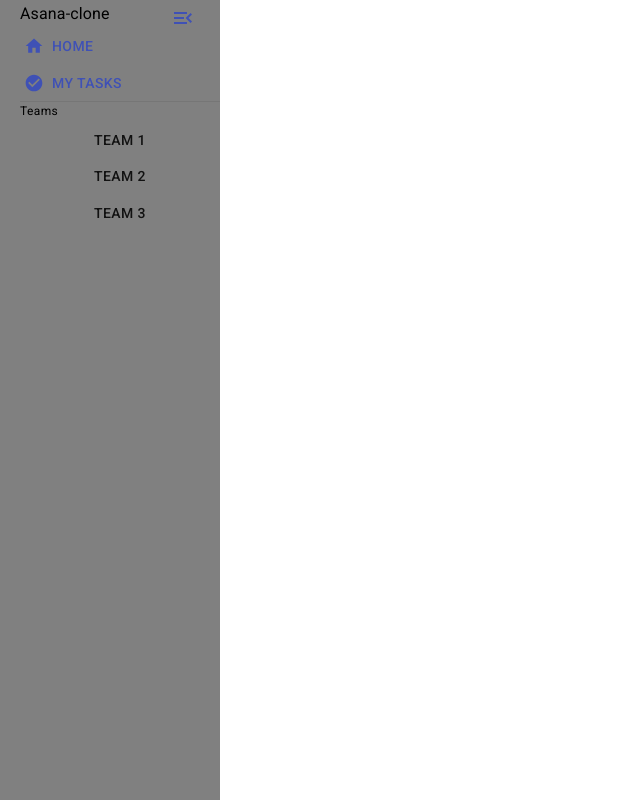
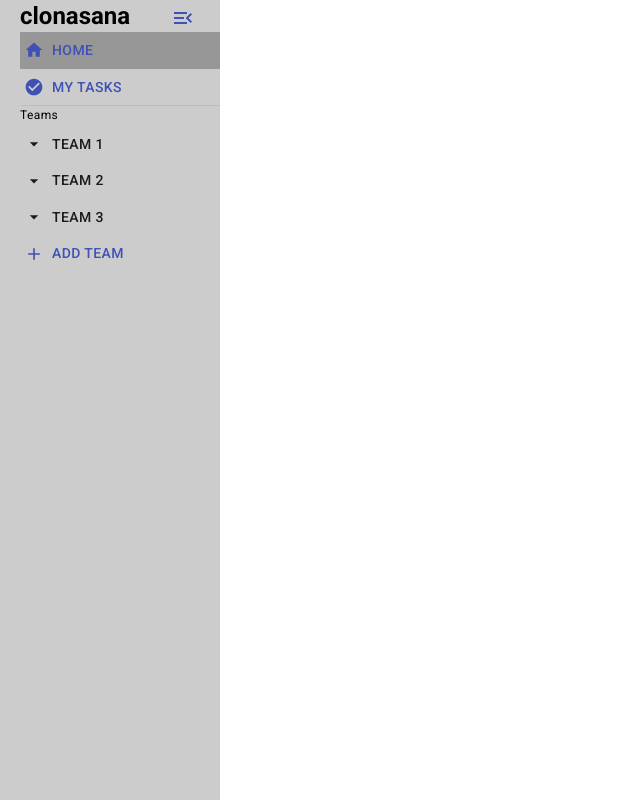
Before and after one commit to YipAnthony/AsanaClone, a React (Create React App) app: page / in a window 1280 px wide. Shown: the whole page, without its empty margins (0-640 px from the left). Built offline with nearby package versions, Linux system fonts and the light colour scheme.

Commit message:
Add sidebar selection highlights + tests

```diff
--- a/src/components/sidebar/Sidebar.css
+++ b/src/components/sidebar/Sidebar.css
@@ -2,7 +2,7 @@
     display: flex;
     flex-direction: column;
     width: 200px;
-    background-color: grey;
+    background-color: rgba(128, 128, 128, 0.404);
     padding-left: 20px;
     height: 100vh;
 }
@@ -24,3 +24,7 @@
 .sidebar .sidebarButtons {
     align-self: start;
 }
+
+.sidebarSelected {
+    background-color: rgba(128, 128, 128, 0.692);;
+}
--- a/src/components/sidebar/Sidebar.js
+++ b/src/components/sidebar/Sidebar.js
@@ -8,25 +8,37 @@ import CheckIcon from '@material-ui/icons/CheckCircle'
 import Divider from '@material-ui/core/Divider';
 import Typography from '@material-ui/core/Typography'
 import ToggleIcon from '@material-ui/icons/MenuOpen';
-
+import ArrowDropDownIcon from '@material-ui/icons/ArrowDropDown';
+import AddIcon from '@material-ui/icons/Add';
 
 export default function Sidebar(props) {
 
     const { assignedTeams } = props
 
+    const [ sidebarSelection, setSidebarSelection ] = useState("Home")
+
+    const handleClick = (e) => {
+        const selection = e.target.innerHTML
+        console.log(selection)
+        setSidebarSelection(selection)
+    }
+
     return (
         <div className="sidebar">
             <span className="sidebarRow d-flex">
-                <Typography className="sidebarLogo" variant="subtitle1">Asana-clone</Typography>
+                <Typography className="sidebarLogo" variant="h5"><strong>clonasana</strong></Typography>
                 <Button
                     className="sidebarToggleIcon sidebarButtons"
                     color="primary"
                 >{<ToggleIcon />}</Button>
             </span>
 
-            <Button className="sidebarHomeButton sidebarButtons" color="primary" startIcon={<HomeIcon />}>Home</Button>
-            <Button className="sidebarMyTasksButton sidebarButtons" color="primary" startIcon={<CheckIcon />}>My Tasks</Button>
-
+            <span className={sidebarSelection === "Home" ? "sidebarSelected homeSelected": null} data-test="homeSelected">
+                <Button className="sidebarHomeButton sidebarButtons" onClick={() => setSidebarSelection("Home")} color="primary" startIcon={<HomeIcon />}>Home</Button>
+            </span>
+            <span className={sidebarSelection === "My Tasks" ? "sidebarSelected myTasksSelected": null}>
+                <Button className="sidebarMyTasksButton sidebarButtons" onClick={() => setSidebarSelection("My Tasks")} color="primary" startIcon={<CheckIcon />}>My Tasks</Button>
+            </span>
             <Divider light />
 
             <Typography variant="caption">Teams</Typography>
@@ -34,11 +46,24 @@ export default function Sidebar(props) {
             {assignedTeams.length > 0 && (
                 <>
                     {assignedTeams.map(team => {
-                            return <Button key={team['name']}> {team['name']} </Button>
+                            const { name } = team
+                            return (
+                                <span key={name} className={sidebarSelection === name ? `sidebarSelected ${name}Selected`: null}>
+                                    <Button
+                                        startIcon={<ArrowDropDownIcon />}
+                                        className="sidebarButtons"
+                                        onClick={() => setSidebarSelection(name)}
+                                    >
+                                        {name}
+                                    </Button>
+                                </span>
+                            )
                     })}
                 </>
             )}
-
+            <span className={sidebarSelection === "Add Team" ? "sidebarSelected": null}>
+                <Button className=" sidebarButtons" color="primary" startIcon={<AddIcon />}>Add Team</Button>
+            </span>
 
         </div>
     )
```
Also changed, not shown: 1 other file (tests, documents, lock files or other folders).
